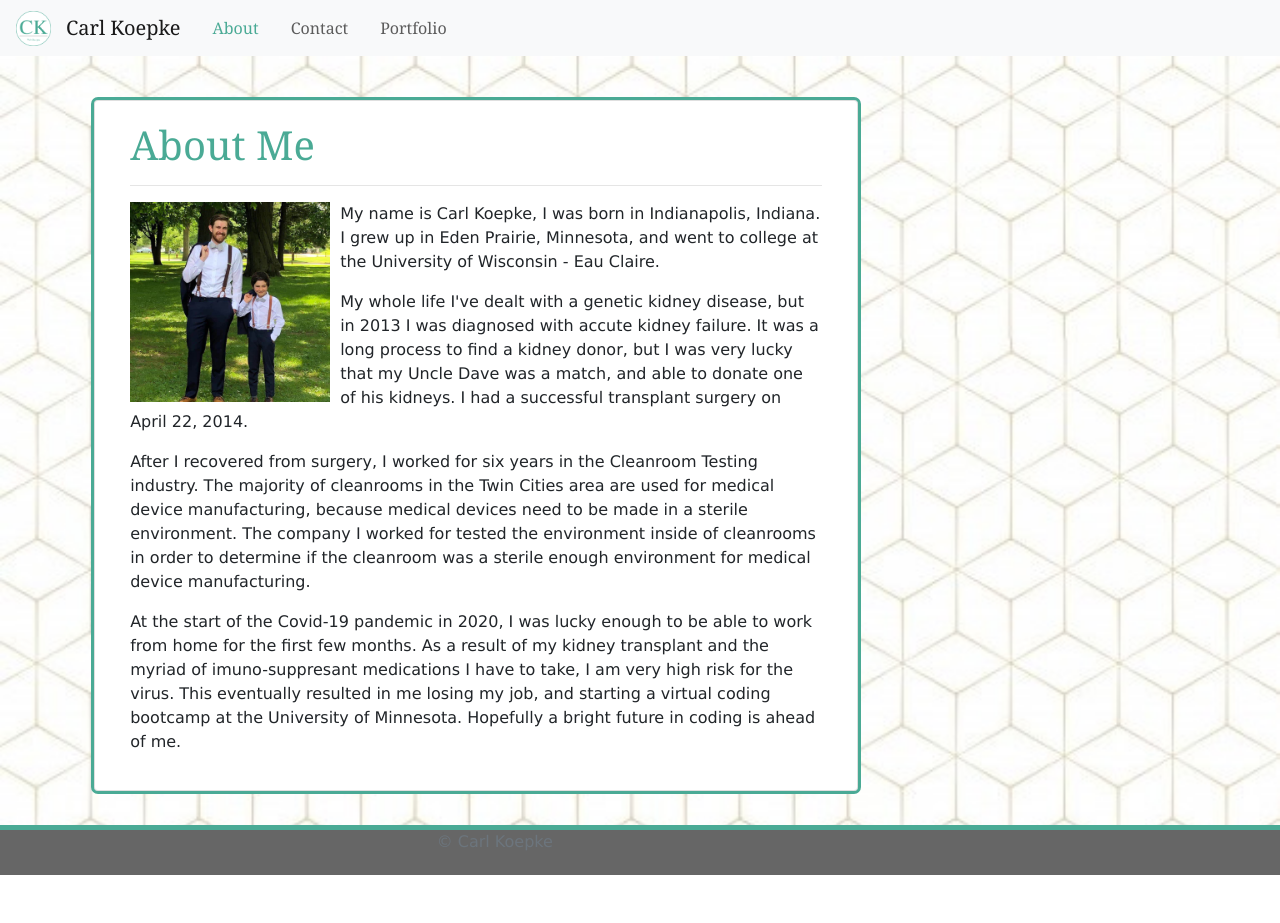
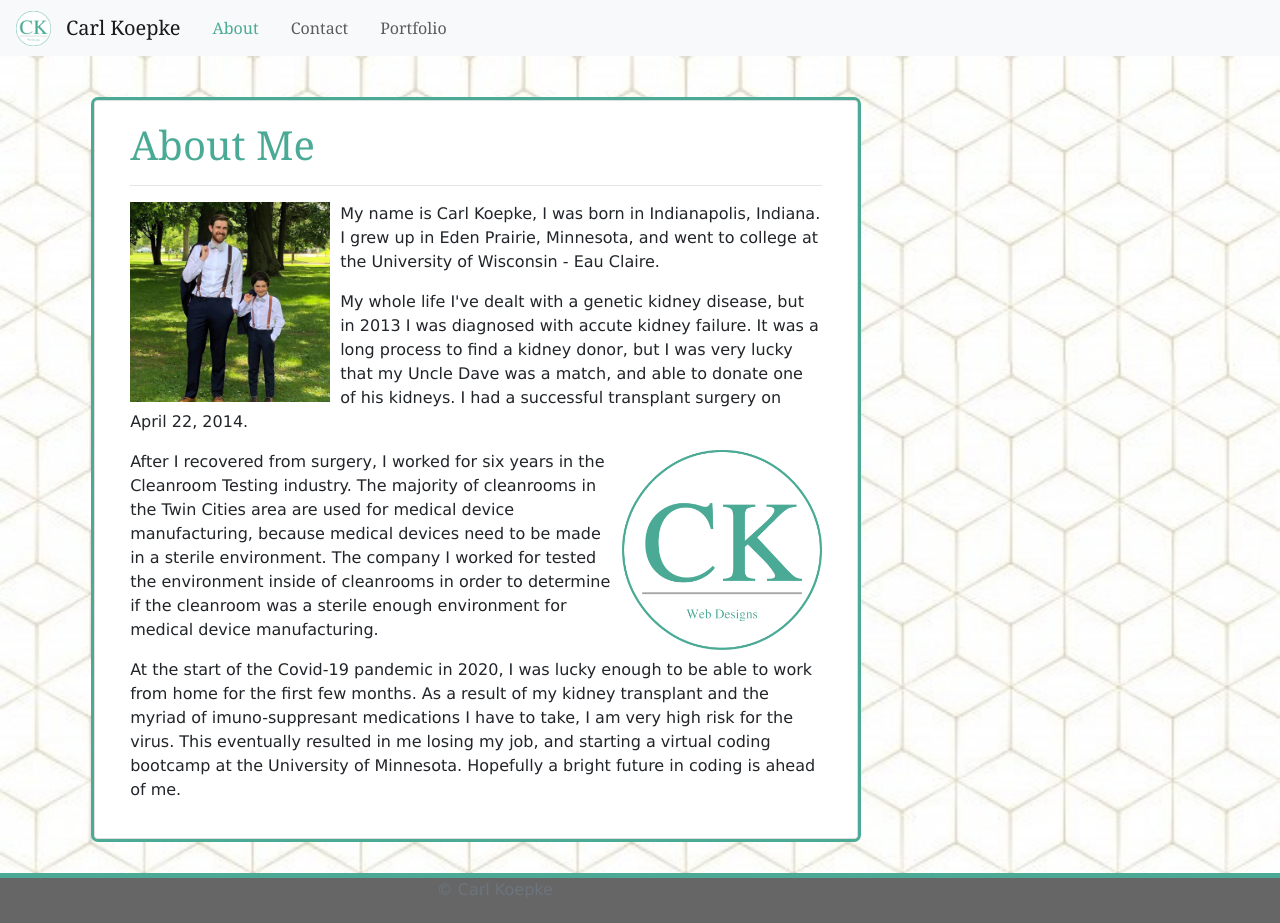
Before and after one commit to Carl-33/Bio-Page-v2, a React (Create React App) app: page / in a window 1280 px wide. Before the commit the page ends 875 px from the top, so only its background shows below. Built offline with nearby package versions, Linux system fonts and the light colour scheme.

Commit message:
added logo to profile page

```diff
--- a/src/components/Navbar/index.js
+++ b/src/components/Navbar/index.js
@@ -8,7 +8,7 @@ function Navbar() {
 
     return (
         <nav className="navbar navbar-expand-lg navbar-light bg-light">
-            <img className="header-image" src={ logo } alt="CK Web Desins Logo"></img>
+            <img className="header-image" src={ logo } alt="CK Web Designs Logo"></img>
             <span className="navbar-brand mb-0 h1 "> Carl Koepke </span>
             <button className="navbar-toggler" type="button" data-toggle="collapse" data-target="#navbarText" aria-controls="navbarText" aria-expanded="false" aria-label="Toggle navigation">
                 <span className="navbar-toggler-icon"></span>
--- a/src/pages/About.js
+++ b/src/pages/About.js
@@ -3,6 +3,7 @@ import Navbar from "../components/Navbar"
 import Footer from "../components/Footer"
 import "../style/about.css"
 import me from "../assets/me-photo.jpg"
+import logo from "../assets/CK-Logo.png"
 
 function About() {
     return (
@@ -19,6 +20,7 @@ function About() {
                             <img className="Profile-Picture" src={ me } alt="It's me, at my wedding"></img>
                             <p>My name is Carl Koepke, I was born in Indianapolis, Indiana. I grew up in Eden Prairie, Minnesota, and went to college at the University of Wisconsin - Eau Claire.  </p>
                             <p>My whole life I've dealt with a genetic kidney disease, but in 2013 I was diagnosed with accute kidney failure.  It was a long process to find a kidney donor, but I was very lucky that my Uncle Dave was a match, and able to donate one of his kidneys.  I had a successful transplant surgery on April 22, 2014.</p>
+                            <img className="Profile-Picture" src={ logo } alt="CK Web Desings Logo" className="about-logo"></img>
                             <p>After I recovered from surgery, I worked for six years in the Cleanroom Testing industry.  The majority of cleanrooms in the Twin Cities area are used for medical device manufacturing, because medical devices need to be made in a sterile environment.  The company I worked for tested the environment inside of cleanrooms in order to determine if the cleanroom was a sterile enough environment for medical device manufacturing. </p>
                             <p>At the start of the Covid-19 pandemic in 2020, I was lucky enough to be able to work from home for the first few months.  As a result of my kidney transplant and the myriad of imuno-suppresant medications I have to take, I am very high risk for the virus.  This eventually resulted in me losing my job, and starting a virtual coding bootcamp at the University of Minnesota. Hopefully a bright future in coding is ahead of me.   </p>
                         </div>
--- a/src/style/about.css
+++ b/src/style/about.css
@@ -10,6 +10,11 @@ h1 {
     float: left;
     margin-right: 10px;
 }
+.about-logo {
+  max-width: 200px;
+  float: right;
+  margin-left: 10px;
+}
 .hero {
     background-image: url("../assets/background3.jpg");
     background-position: center;
--- a/src/style/contact.css
+++ b/src/style/contact.css
@@ -5,6 +5,9 @@ h1, h2, h3, h4, h5 {
 #contact-card {
     width: 80%;
   }
+.contact-logo {
+  max-width: 200px;
+}
 .contact-links {
   display: inline;
 }
```
Also changed, not shown: 1 other file (tests, documents, lock files or other folders).
